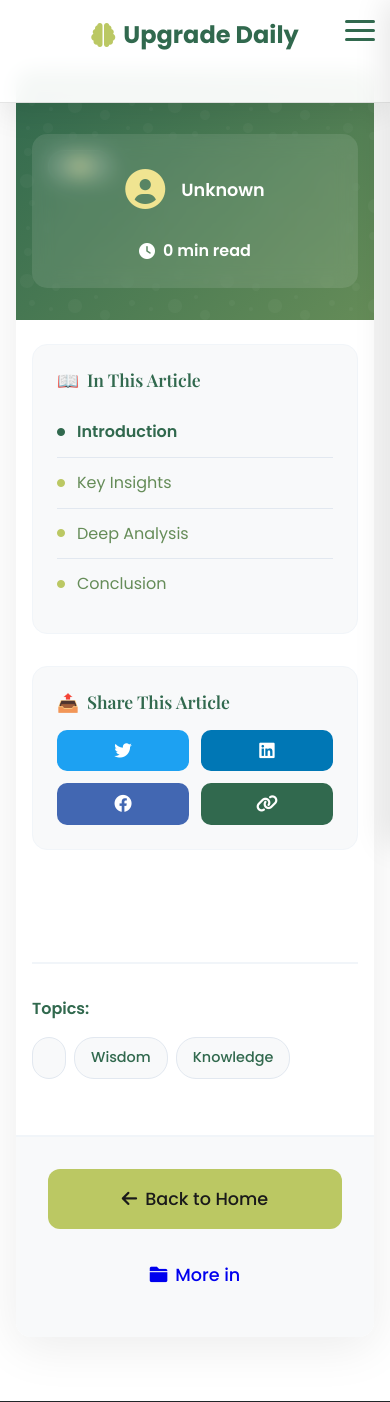
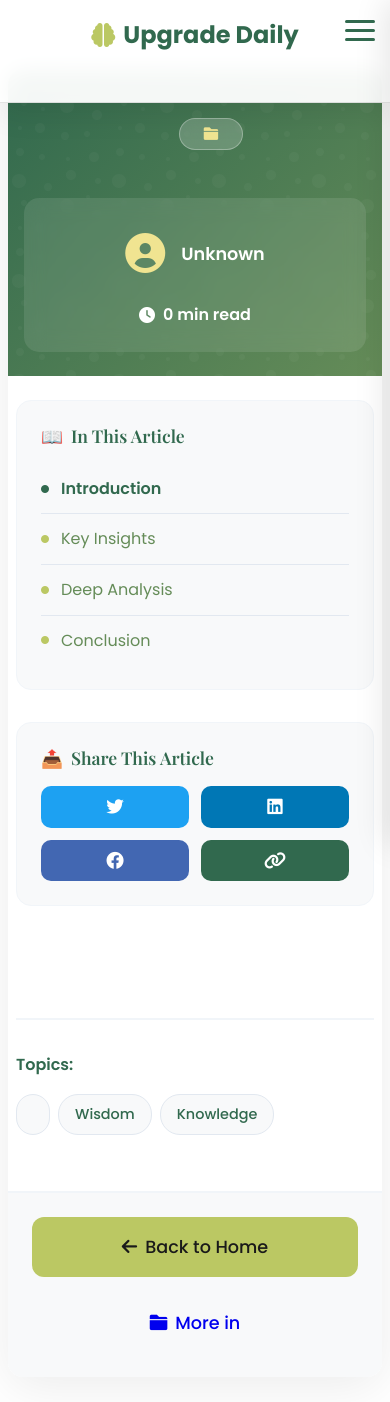
Before and after one commit to hrcguru/Blog_Webpage, a Flask app: template blog_website/templates/post.html in a window 390 px wide. Shown: the top 1402 px of the page. Run offline with Flask 3, Linux system fonts and the light colour scheme; the template is opened without the code that fills it, so the values that code supplies are empty; some web fonts are replaced.

Commit message:
post.html

```diff
--- a/blog_website/templates/post.html
+++ b/blog_website/templates/post.html
@@ -18,7 +18,6 @@
                         <i class="fas fa-user-circle"></i>
                     </div>
                     <div class="author-details">
-                        <!-- FIXED: Access username from users relationship -->
                         <span class="author-name">{{ post.users.username if post.users else 'Unknown' }}</span>
                         <span class="post-date">{{ format_date(post.created_at) }}</span>
                     </div>
@@ -37,7 +36,6 @@
     {% if post.image_path %}
     <div class="post-featured-image">
         <div class="image-container">
-            <!-- FIXED: Use direct image path for Supabase URLs -->
             <img src="{{ post.image_path }}" alt="{{ post.title }}" loading="eager" onerror="this.style.display='none'">
             <div class="image-overlay"></div>
         </div>
@@ -113,7 +111,6 @@
             <a href="{{ url_for('index') }}" class="btn btn-secondary btn-large">
                 <i class="fas fa-arrow-left"></i> Back to Home
             </a>
-            <!-- FIXED: Use correct route name and parameter -->
             <a href="{{ url_for('view_category', category=post.category) }}" class="btn btn-info btn-large">
                 <i class="fas fa-folder"></i> More in {{ post.category }}
             </a>
@@ -121,11 +118,9 @@
 
         {% if session.is_admin %}
         <div class="admin-actions">
-            <!-- FIXED: Use correct parameter name -->
             <a href="{{ url_for('edit_post', id=post.id) }}" class="btn btn-primary">
                 <i class="fas fa-edit"></i> Edit Post
             </a>
-            <!-- FIXED: Use correct parameter name -->
             <form action="{{ url_for('delete_post', id=post.id) }}" method="POST" class="delete-form">
                 <button type="submit" class="btn btn-danger"
                         onclick="return confirm('Are you sure you want to delete this post? This action cannot be undone.')">
@@ -138,23 +133,28 @@
 </article>
 
 <style>
+/* ===== FIXED OVERLAP ISSUES ===== */
+
+/* Main content spacing to account for fixed navbar */
+.main-content {
+    margin-top: 70px; /* Match navbar height */
+}
+
 /* Post Full Page Styles */
 .post-full {
     max-width: 1200px;
-    margin: 0 auto;
+    margin: 2rem auto;
     background: var(--white);
     border-radius: 20px;
     box-shadow: 0 10px 50px rgba(0, 0, 0, 0.08);
     overflow: hidden;
-    margin-top: 2rem;
-    margin-bottom: 2rem;
 }
 
-/* Post Hero Section */
+/* Post Hero Section - Fixed spacing */
 .post-hero {
     background: linear-gradient(135deg, var(--primary) 0%, var(--primary-light) 100%);
     color: var(--text-light);
-    padding: 4rem 2rem;
+    padding: 4rem 2rem 3rem 2rem; /* Reduced bottom padding */
     position: relative;
     overflow: hidden;
 }
@@ -172,7 +172,7 @@
 
 .post-hero-content {
     position: relative;
-    z-index: 1;
+    z-index: 2; /* Increased z-index */
     max-width: 800px;
     margin: 0 auto;
     text-align: center;
@@ -191,6 +191,8 @@
     margin-bottom: 2rem;
     backdrop-filter: blur(10px);
     border: 1px solid rgba(255, 255, 255, 0.3);
+    position: relative;
+    z-index: 3; /* Ensure badge stays on top */
 }
 
 .post-title-main {
@@ -199,6 +201,8 @@
     line-height: 1.2;
     font-weight: 700;
     color: var(--text-light);
+    position: relative;
+    z-index: 2;
 }
 
 .post-meta-enhanced {
@@ -211,6 +215,8 @@
     background: rgba(255, 255, 255, 0.1);
     border-radius: 15px;
     backdrop-filter: blur(10px);
+    position: relative;
+    z-index: 2;
 }
 
 .author-info {
@@ -251,6 +257,8 @@
 /* Featured Image */
 .post-featured-image {
     padding: 0;
+    position: relative;
+    z-index: 1;
 }
 
 .image-container {
@@ -281,6 +289,8 @@
     grid-template-columns: 1fr 300px;
     gap: 3rem;
     padding: 3rem 2rem;
+    position: relative;
+    z-index: 1;
 }
 
 .post-content-main {
@@ -299,12 +309,14 @@
     font-size: 1.8rem;
     border-left: 4px solid var(--secondary);
     padding-left: 1rem;
+    scroll-margin-top: 100px; /* Prevent anchor links from hiding under navbar */
 }
 
 .content-body h3 {
     color: var(--primary-light);
     margin: 2rem 0 1rem 0;
     font-size: 1.4rem;
+    scroll-margin-top: 100px;
 }
 
 .content-body p {
@@ -373,8 +385,9 @@
 /* Sidebar */
 .post-sidebar {
     position: sticky;
-    top: 2rem;
+    top: 90px; /* Account for navbar height */
     height: fit-content;
+    z-index: 1;
 }
 
 .toc-container, .share-section {
@@ -493,26 +506,32 @@
     margin: 0;
 }
 
-/* Responsive Design */
+/* ===== ENHANCED RESPONSIVE DESIGN ===== */
 @media (max-width: 968px) {
     .post-content-wrapper {
         grid-template-columns: 1fr;
         gap: 2rem;
+        padding: 2rem 1.5rem;
     }
 
     .post-sidebar {
         position: static;
         order: -1;
+        top: auto;
     }
 
     .share-buttons {
         grid-template-columns: repeat(4, 1fr);
     }
+
+    .main-content {
+        margin-top: 70px;
+    }
 }
 
 @media (max-width: 768px) {
     .post-hero {
-        padding: 3rem 1.5rem;
+        padding: 3rem 1.5rem 2rem 1.5rem;
     }
 
     .post-title-main {
@@ -534,16 +553,27 @@
     }
 
     .post-content-wrapper {
-        padding: 2rem 1.5rem;
+        padding: 2rem 1rem;
     }
 
     .content-body {
         font-size: 1rem;
     }
 
+    .content-body h2 {
+        scroll-margin-top: 80px;
+        font-size: 1.6rem;
+    }
+
+    .content-body h3 {
+        scroll-margin-top: 80px;
+        font-size: 1.3rem;
+    }
+
     .post-actions-enhanced {
         flex-direction: column;
         align-items: stretch;
+        padding: 1.5rem;
     }
 
     .admin-actions {
@@ -564,12 +594,12 @@
 
 @media (max-width: 480px) {
     .post-full {
-        margin: 1rem;
+        margin: 1rem 0.5rem;
         border-radius: 15px;
     }
 
     .post-hero {
-        padding: 2rem 1rem;
+        padding: 2rem 1rem 1.5rem 1rem;
     }
 
     .post-title-main {
@@ -577,7 +607,7 @@
     }
 
     .post-content-wrapper {
-        padding: 1.5rem 1rem;
+        padding: 1.5rem 0.5rem;
     }
 
     .share-buttons {
@@ -591,6 +621,10 @@
     .actions-primary .btn {
         width: 100%;
         justify-content: center;
+    }
+
+    .main-content {
+        margin-top: 70px;
     }
 }
 
@@ -619,7 +653,7 @@
 /* Reading Progress Bar */
 .reading-progress {
     position: fixed;
-    top: 0;
+    top: 70px; /* Below navbar */
     left: 0;
     width: 100%;
     height: 3px;
@@ -627,13 +661,13 @@
     transform-origin: left;
     transform: scaleX(0);
     transition: transform 0.3s ease;
-    z-index: 1000;
+    z-index: 999; /* Below navbar but above content */
 }
 </style>
 
 <script>
 document.addEventListener('DOMContentLoaded', function() {
-    // Reading progress bar
+    // Reading progress bar - fixed positioning
     const progressBar = document.createElement('div');
     progressBar.className = 'reading-progress';
     document.body.appendChild(progressBar);
@@ -656,9 +690,26 @@ document.addEventListener('DOMContentLoaded', function() {
             this.classList.add('active');
         });
     });
+
+    // Add smooth scroll offset for anchor links
+    document.querySelectorAll('a[href^="#"]').forEach(anchor => {
+        anchor.addEventListener('click', function (e) {
+            e.preventDefault();
+            const target = document.querySelector(this.getAttribute('href'));
+            if (target) {
+                const navbarHeight = 70;
+                const targetPosition = target.getBoundingClientRect().top + window.pageYOffset - navbarHeight;
+
+                window.scrollTo({
+                    top: targetPosition,
+                    behavior: 'smooth'
+                });
+            }
+        });
+    });
 });
 
-// Share functionality
+// Share functionality (unchanged)
 function shareOnTwitter() {
     const url = encodeURIComponent(window.location.href);
     const text = encodeURIComponent("Check out this amazing article: " + document.title);
@@ -691,19 +742,5 @@ function copyLinkToClipboard() {
         alert('Failed to copy link to clipboard');
     });
 }
-
-// Smooth scroll for anchor links
-document.querySelectorAll('a[href^="#"]').forEach(anchor => {
-    anchor.addEventListener('click', function (e) {
-        e.preventDefault();
-        const target = document.querySelector(this.getAttribute('href'));
-        if (target) {
-            target.scrollIntoView({
-                behavior: 'smooth',
-                block: 'start'
-            });
-        }
-    });
-});
 </script>
 {% endblock %}
```
